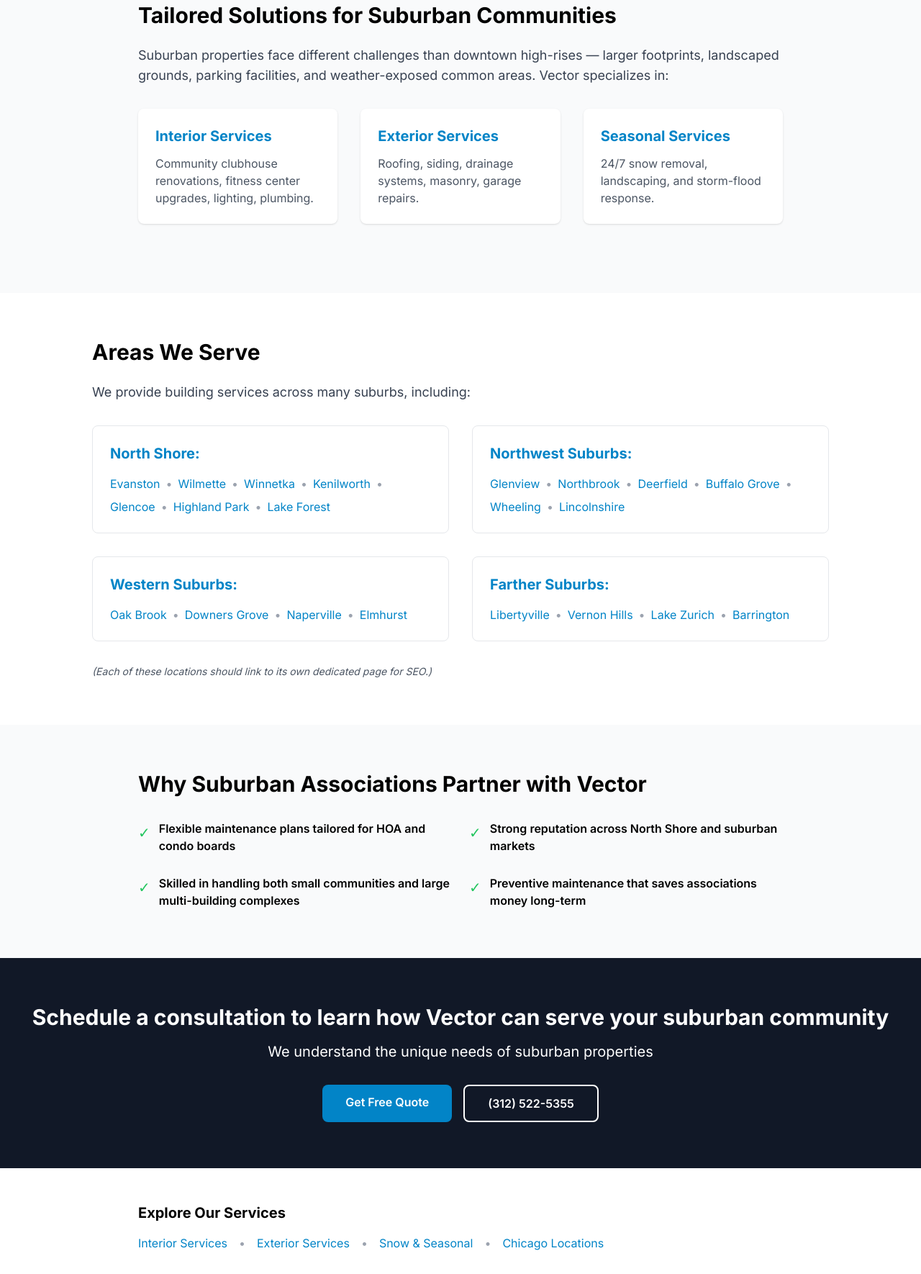
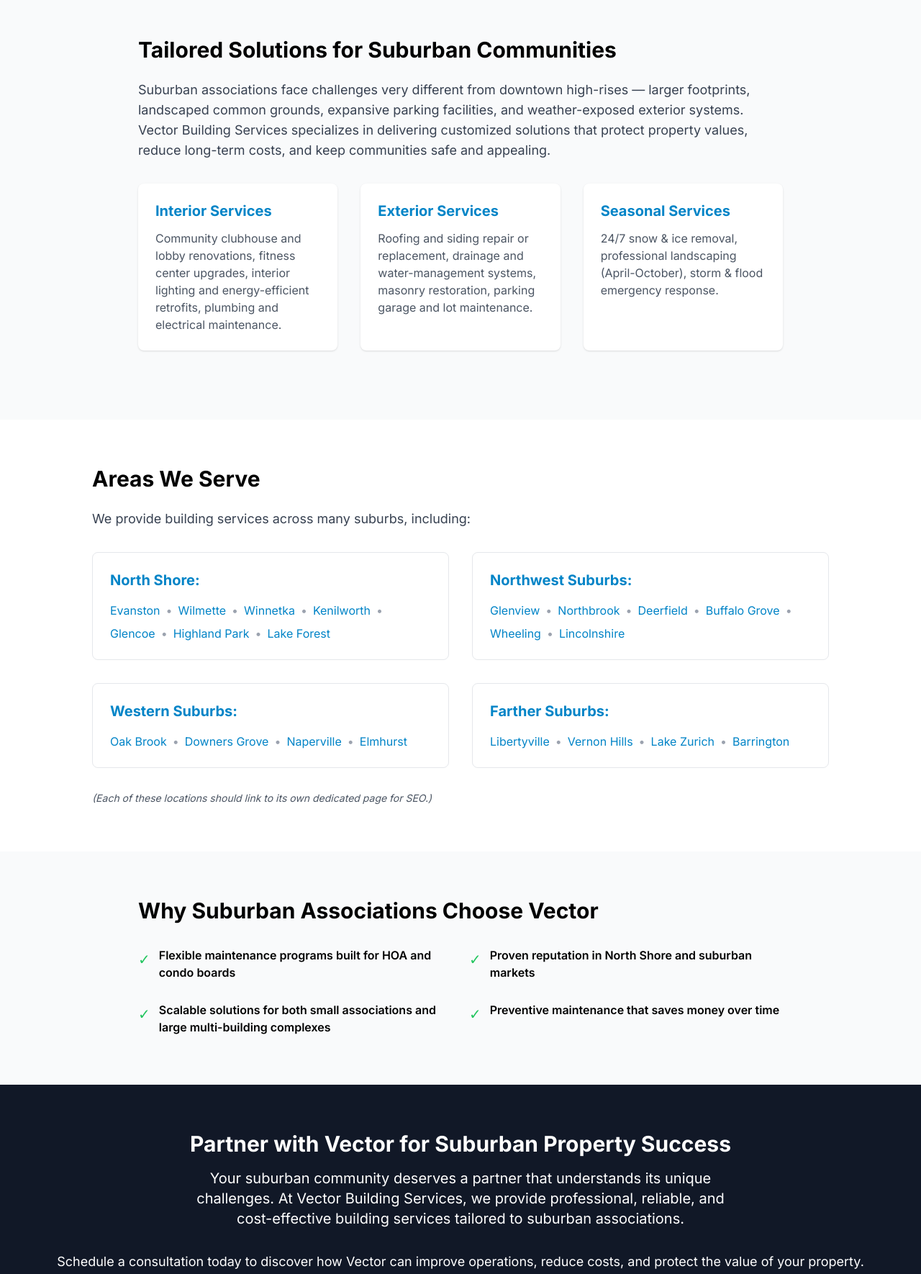
Before and after one commit to Mirsadc1971/vector, an Astro site: page /locations/suburbs in a window 1280 px wide. Shown: the part 634-2404 px from the top of the page at 72% size. Built offline with nearby package versions, Linux system fonts and the light colour scheme; Astro itself is replaced by a stand-in of ours.

Commit message:
Update suburbs location page with comprehensive content and improved messaging

```diff
--- a/src/pages/locations/suburbs/index.astro
+++ b/src/pages/locations/suburbs/index.astro
@@ -77,7 +77,7 @@ const serviceAreas = [
         <span>Suburbs</span>
       </nav>
 
-      <h1 class="text-4xl md:text-5xl font-bold mb-4">Building Services in Chicago's Suburbs</h1>
+      <h1 class="text-4xl md:text-5xl font-bold mb-4">Suburban Property Services by Vector Building Services</h1>
     </div>
   </section>
 
@@ -86,7 +86,7 @@ const serviceAreas = [
     <div class="container mx-auto px-4">
       <div class="max-w-4xl mx-auto">
         <p class="text-lg text-gray-700 mb-8">
-          Beyond the city limits, Vector Building Services provides full janitorial, maintenance, and contracting support for condominium associations and HOAs across Chicagoland's suburbs. From the North Shore to the northwest suburbs, our team is trusted for high-quality work, responsive service, and a deep understanding of suburban community needs.
+          Beyond Chicago's city limits, Vector Building Services delivers comprehensive janitorial, maintenance, and contracting solutions for condominium associations and HOAs across Chicagoland's suburbs. From the North Shore lakefront to the Northwest and Western suburbs, our team is trusted for high-quality work, responsive communication, and a deep understanding of suburban community needs.
         </p>
       </div>
     </div>
@@ -99,23 +99,23 @@ const serviceAreas = [
         <h2 class="text-3xl font-bold mb-6">Tailored Solutions for Suburban Communities</h2>
 
         <p class="text-lg text-gray-700 mb-8">
-          Suburban properties face different challenges than downtown high-rises — larger footprints, landscaped grounds, parking facilities, and weather-exposed common areas. Vector specializes in:
+          Suburban associations face challenges very different from downtown high-rises — larger footprints, landscaped common grounds, expansive parking facilities, and weather-exposed exterior systems. Vector Building Services specializes in delivering customized solutions that protect property values, reduce long-term costs, and keep communities safe and appealing.
         </p>
 
         <div class="grid md:grid-cols-3 gap-8 mb-8">
           <a href="/services/interior/" class="block bg-white p-6 rounded-lg shadow hover:shadow-xl transition-shadow duration-300">
             <h3 class="font-bold text-xl mb-3 text-primary-600">Interior Services</h3>
-            <p class="text-gray-600">Community clubhouse renovations, fitness center upgrades, lighting, plumbing.</p>
+            <p class="text-gray-600">Community clubhouse and lobby renovations, fitness center upgrades, interior lighting and energy-efficient retrofits, plumbing and electrical maintenance.</p>
           </a>
 
           <a href="/services/exterior/" class="block bg-white p-6 rounded-lg shadow hover:shadow-xl transition-shadow duration-300">
             <h3 class="font-bold text-xl mb-3 text-primary-600">Exterior Services</h3>
-            <p class="text-gray-600">Roofing, siding, drainage systems, masonry, garage repairs.</p>
+            <p class="text-gray-600">Roofing and siding repair or replacement, drainage and water-management systems, masonry restoration, parking garage and lot maintenance.</p>
           </a>
 
           <a href="/services/seasonal/" class="block bg-white p-6 rounded-lg shadow hover:shadow-xl transition-shadow duration-300">
             <h3 class="font-bold text-xl mb-3 text-primary-600">Seasonal Services</h3>
-            <p class="text-gray-600">24/7 snow removal, landscaping, and storm-flood response.</p>
+            <p class="text-gray-600">24/7 snow & ice removal, professional landscaping (April-October), storm & flood emergency response.</p>
           </a>
         </div>
       </div>
@@ -161,34 +161,34 @@ const serviceAreas = [
   <section class="py-16 bg-gray-50">
     <div class="container mx-auto px-4">
       <div class="max-w-4xl mx-auto">
-        <h2 class="text-3xl font-bold mb-8">Why Suburban Associations Partner with Vector</h2>
+        <h2 class="text-3xl font-bold mb-8">Why Suburban Associations Choose Vector</h2>
 
         <div class="grid md:grid-cols-2 gap-6">
           <div class="flex items-start">
             <span class="text-green-500 mr-3 mt-1 text-xl">✓</span>
             <div>
-              <p class="font-semibold mb-1">Flexible maintenance plans tailored for HOA and condo boards</p>
+              <p class="font-semibold mb-1">Flexible maintenance programs built for HOA and condo boards</p>
             </div>
           </div>
 
           <div class="flex items-start">
             <span class="text-green-500 mr-3 mt-1 text-xl">✓</span>
             <div>
-              <p class="font-semibold mb-1">Strong reputation across North Shore and suburban markets</p>
+              <p class="font-semibold mb-1">Proven reputation in North Shore and suburban markets</p>
             </div>
           </div>
 
           <div class="flex items-start">
             <span class="text-green-500 mr-3 mt-1 text-xl">✓</span>
             <div>
-              <p class="font-semibold mb-1">Skilled in handling both small communities and large multi-building complexes</p>
+              <p class="font-semibold mb-1">Scalable solutions for both small associations and large multi-building complexes</p>
             </div>
           </div>
 
           <div class="flex items-start">
             <span class="text-green-500 mr-3 mt-1 text-xl">✓</span>
             <div>
-              <p class="font-semibold mb-1">Preventive maintenance that saves associations money long-term</p>
+              <p class="font-semibold mb-1">Preventive maintenance that saves money over time</p>
             </div>
           </div>
         </div>
@@ -199,8 +199,9 @@ const serviceAreas = [
   <!-- CTA Section -->
   <section class="py-16 bg-gray-900 text-white">
     <div class="container mx-auto px-4 text-center">
-      <h2 class="text-3xl font-bold mb-4">Schedule a consultation to learn how Vector can serve your suburban community</h2>
-      <p class="text-xl mb-8">We understand the unique needs of suburban properties</p>
+      <h2 class="text-3xl font-bold mb-4">Partner with Vector for Suburban Property Success</h2>
+      <p class="text-xl mb-8 max-w-3xl mx-auto">Your suburban community deserves a partner that understands its unique challenges. At Vector Building Services, we provide professional, reliable, and cost-effective building services tailored to suburban associations.</p>
+      <p class="text-lg mb-8">Schedule a consultation today to discover how Vector can improve operations, reduce costs, and protect the value of your property.</p>
       <div class="flex flex-col sm:flex-row gap-4 justify-center">
         <a href="/contact/" class="bg-primary-600 text-white px-8 py-3 rounded-lg font-semibold hover:bg-primary-700">
           Get Free Quote
```
